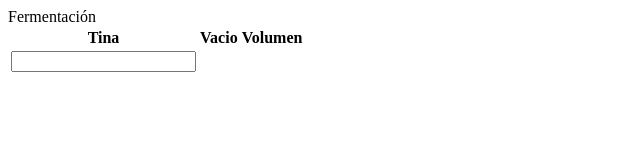
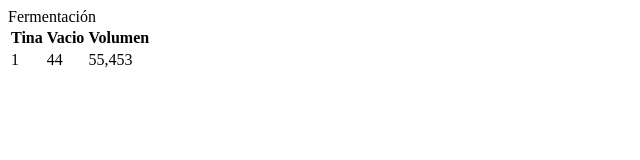
Before and after one commit to Mosquiscript/Fermentaci-n, a plain HTML site: page index.html in a window 1280 px wide. Shown: the whole page, without its empty margins (0-640 px from the left). Drawn offline with Linux system fonts and the light colour scheme.

Commit message:
update table

```diff
--- a/index.html
+++ b/index.html
@@ -20,7 +20,13 @@
             </th>
             <tr>
             <td>
-                <input type="number" name="tina" id="tina1">
+             1
+            </td>
+            <td>
+                44
+            </td>
+            <td>
+                55,453
             </td>
             </tr>
             <tr></tr>
```
